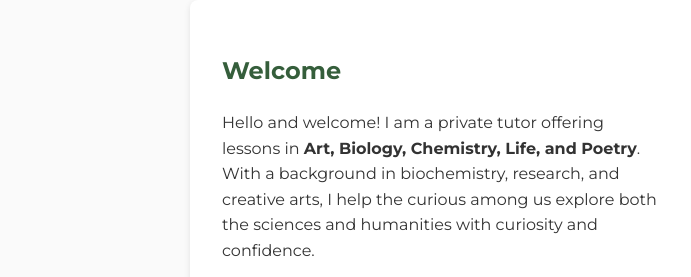
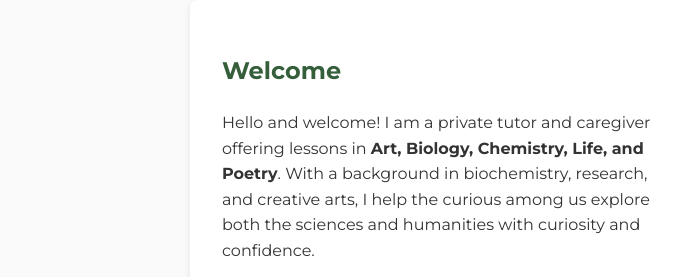
Before and after one commit to milchbluete/tutor-website, a plain HTML site: page index.html in a window 1280 px wide. Shown: the part 310-587 px from the top of the page, 0-691 px from the left. Drawn offline with Linux system fonts and the light colour scheme.

Commit message:
Update index.html

```diff
--- a/index.html
+++ b/index.html
@@ -27,7 +27,7 @@
       <div class="home-copy">
         <h2>Welcome</h2>
         <p>
-          Hello and welcome! I am a private tutor offering lessons in
+          Hello and welcome! I am a private tutor and caregiver offering lessons in
           <strong>Art, Biology, Chemistry, Life, and Poetry</strong>. With a background in
           biochemistry, research, and creative arts, I help the curious among us explore both
           the sciences and humanities with curiosity and confidence.
```
